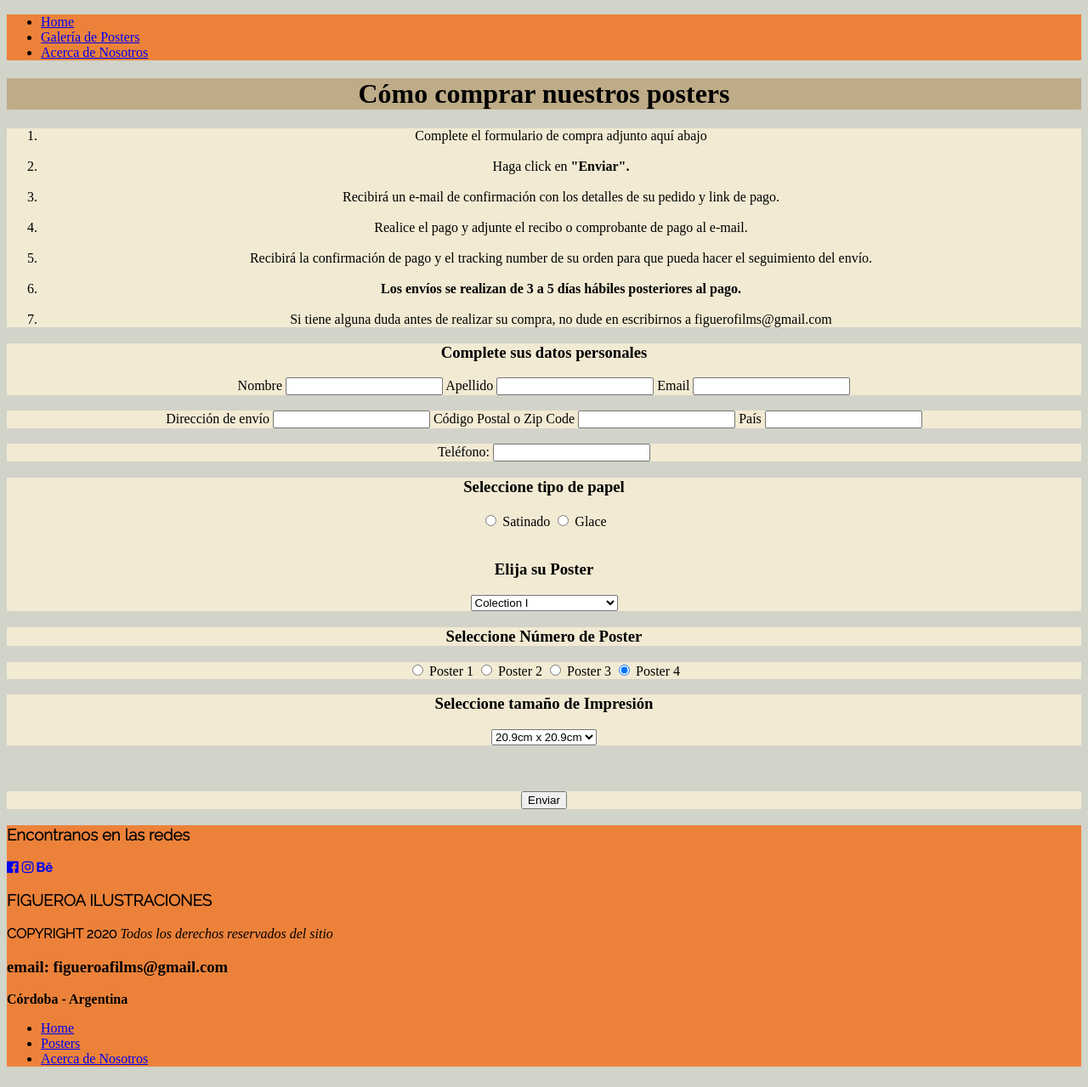
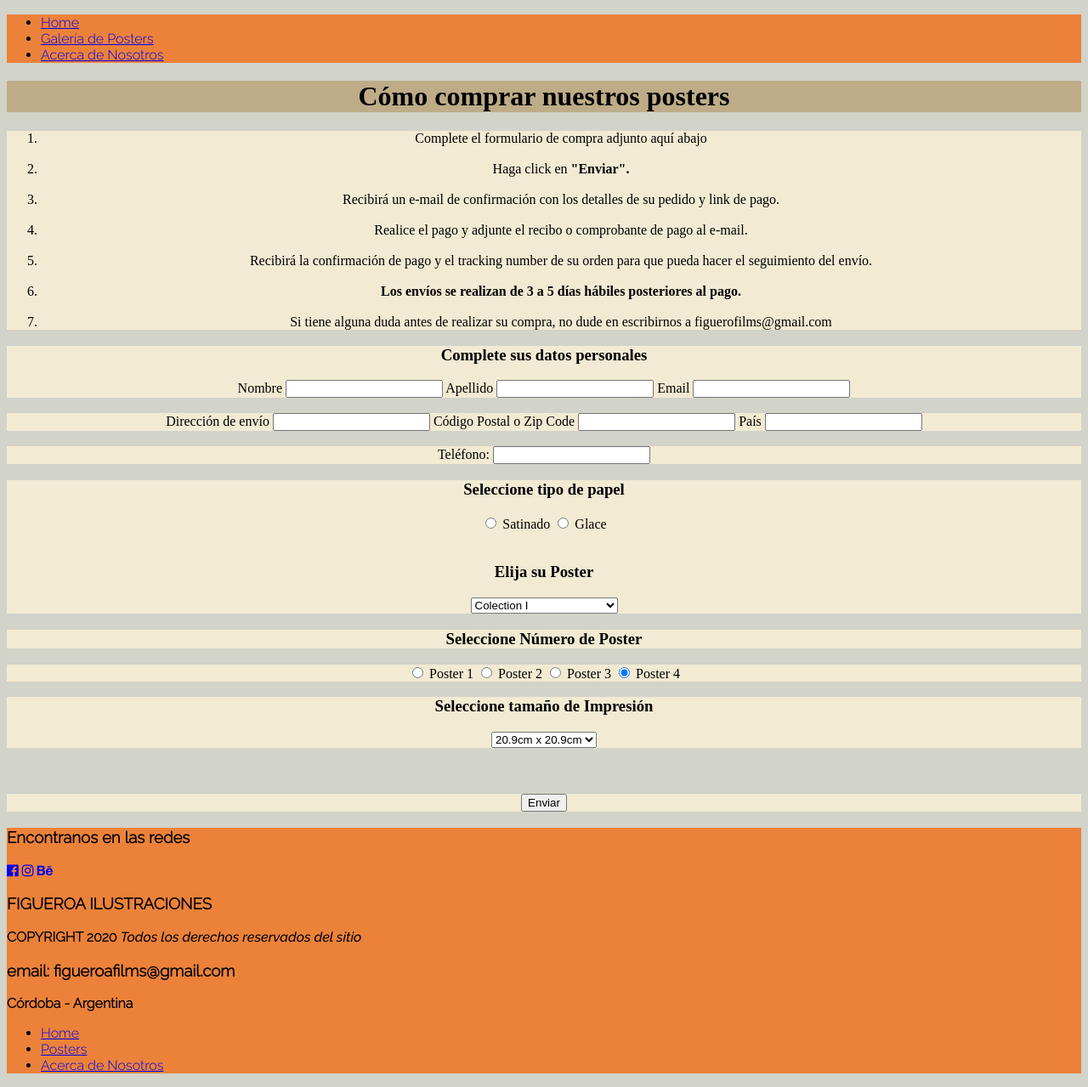
Before and after one commit to JuliRaineri/SITIO-VENTA-POSTERS-, a plain HTML site: page Como Comprar.html in a window 1280 px wide. Shown: the part 161-1440 px from the top of the page at 85% size. Drawn offline with Linux system fonts and the light colour scheme.

Commit message:
type:css style, body: use la misma clase en nav y footer para aplicar color de fondo y font family

```diff
--- a/Como Comprar.html
+++ b/Como Comprar.html
@@ -7,7 +7,7 @@
     <meta name="description" content="Descripción de la página web">
     <link href="https://fonts.googleapis.com/css2?family=Raleway:ital,wght@1,500&display=swap" rel="stylesheet">
     <link href="https://fonts.googleapis.com/css2?family=Merriweather:ital,wght@1,300&family=Raleway:wght@300&display=swap" rel="stylesheet">
-    <link rel="stylesheet" href="style.css">
+    <link rel="stylesheet" href="style.css" type="text/css" >
     <link rel="stylesheet" href="https://cdnjs.cloudflare.com/ajax/libs/font-awesome/4.7.0/css/font-awesome.min.css">
 </head>
 <body>
@@ -16,8 +16,8 @@
         <img src="Assests/logoE.jpg" style="width: 110px; height: 150px; border-radius: 50%;">
 
         <!-- NAVIGATION -->
-        <nav id="menu">
-        <ul style="background-color: #ec823a;" >
+        <nav class="menu">
+        <ul>
             <li><a href="index.html">Home</a></li>
             <li><a href="galeria de posters.html">Galería de Posters</a></li>
             <li><a href="Acerca de nosotros.html">Acerca de Nosotros</a></li>
@@ -139,18 +139,18 @@
     </form>
 
     <!-- Footer -->
-    <footer style="background-color: #ec823a;">
+    <footer class="menu" >
       <!-- REDES -->
       <div>
-       <h3 style="font-family: 'Raleway', sans-serif;" >Encontranos en las redes</h3>
+       <h3>Encontranos en las redes</h3>
           <a href="https://www.facebook.com/FigueroaVIII/?ref=hl" target="_blank"> <i class="fa fa-facebook-official" aria-hidden="true"></i></a>
           <a href="https://www.instagram.com/hugoemmanuelfigueroa/" target="_blank"><i class="fa fa-instagram" aria-hidden="true"></i></a>
           <a href="https://www.behance.net/Figueroa"  target="_blank"><i class="fa fa-behance"></i></a>
       </div>
 
       <div>
-        <h3 style="font-family: 'Raleway', sans-serif;">FIGUEROA ILUSTRACIONES</h3>
-        <strong style="font-family: 'Raleway', sans-serif;">COPYRIGHT 2020</strong>
+        <h3>FIGUEROA ILUSTRACIONES</h3>
+        <strong>COPYRIGHT 2020</strong>
         <em>Todos los derechos reservados del sitio</em>
     </div>
 
@@ -160,8 +160,8 @@
     </div>
 
     <!-- NAVIGATION -->
-    <nav>
-      <ul style="background-color: #ec823a;" >
+    <nav class="menu" >
+      <ul>
          <li><a href="index.html">Home</a></li>
          <li><a href="galeria de posters.html">Posters</a></li>
          <li><a href="Acerca de nosotros.html">Acerca de Nosotros</a></li>
--- a/style.css
+++ b/style.css
@@ -2,3 +2,8 @@ body{
     background-color: #d2d3c9;
 
 }
+.menu {
+    background-color: #ec823a;
+    font-family: 'Raleway', sans-serif;
+
+}
```
Also changed, not shown: Acerca de nosotros.html (+1 -1 lines), galeria de posters.html (+1 -1 lines), index.html (+7 -7 lines), ejemplo og completo.JPG (added).
